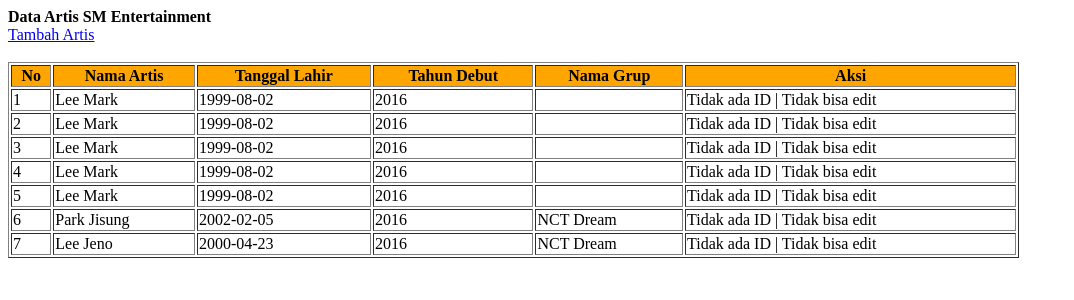
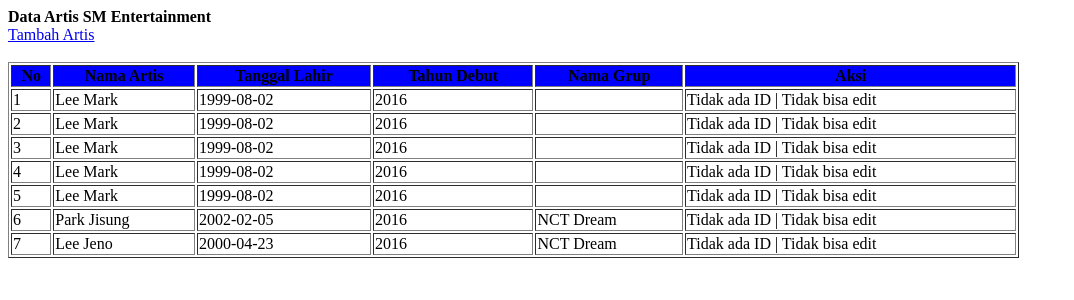
Before and after one commit to Novianaega55/UTSPemrogramanWEB_1202305041_Noviana_Ega_M, a PHP site: page / in a window 1280 px wide. Shown: the top 300 px of the page, without its empty margins (0-1074 px from the left). Run offline with PHP 8.4, Linux system fonts and the light colour scheme; data comes from the database, SQL or seed files in the repository.

Commit message:
UTS_Pemrograman_Web

```diff
--- a/index.php
+++ b/index.php
@@ -1,6 +1,6 @@
 <style type="text/css">
     .header {
-        background-color: orange;
+        background-color: blue;
     }
 </style>
 
```
